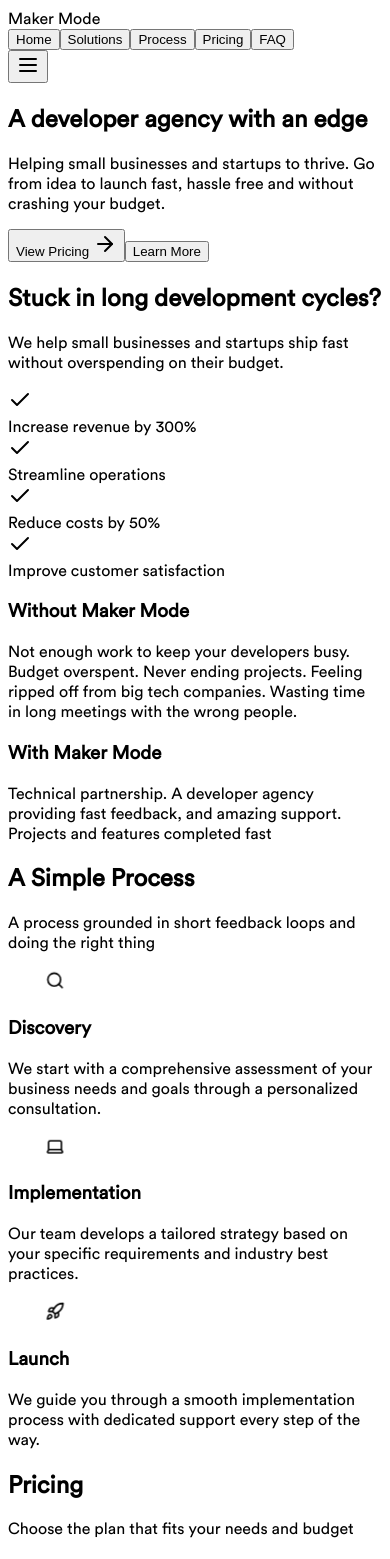
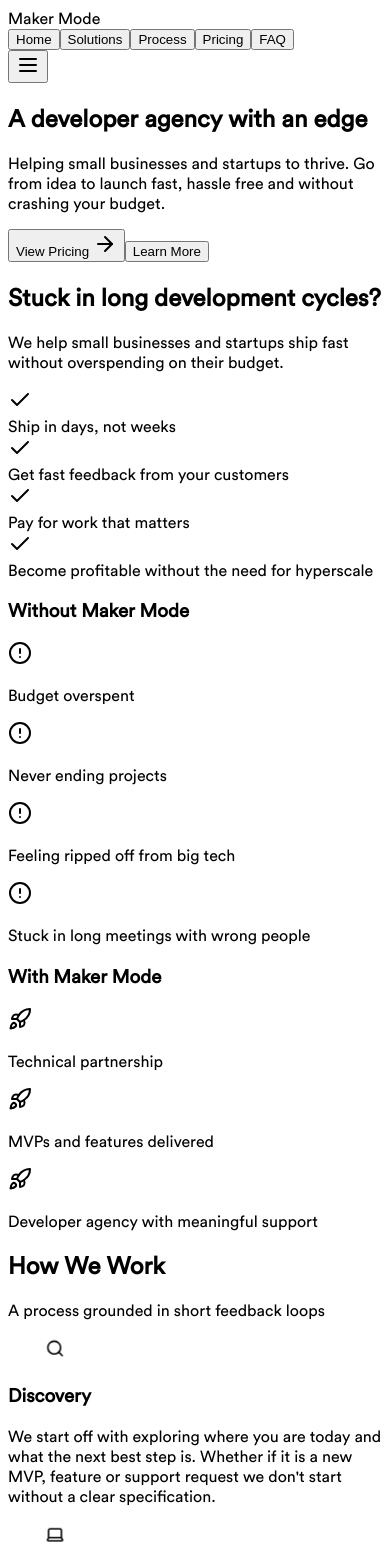
Before and after one commit to nimblegeek/MakerModeLanding, a React (Vite) app in the folder client/: page / in a window 390 px wide. Shown: the top 1559 px of the page. Built offline with nearby package versions, Linux system fonts and the light colour scheme.

Commit message:
styling and copy

```diff
--- a/client/src/components/FAQ.tsx
+++ b/client/src/components/FAQ.tsx
@@ -7,6 +7,7 @@
 
 export default function FAQ() {
   return (
+    <>
       <section id="faq" className="py-16">
         <div className="container mx-auto px-4">
           <div className="text-center mb-12">
@@ -90,5 +91,21 @@
           </Accordion>
         </div>
       </section>
+
+      <section className="py-16 bg-muted">
+        <div className="container mx-auto px-4 text-center">
+          <h2 className="text-4xl font-bold mb-6">Ready to launch that idea and get started?</h2>
+          <p className="text-muted-foreground mb-8 max-w-2xl mx-auto">
+            Book a call to discuss your project needs and see how we can help you build something amazing.
+          </p>
+          <a
+            href="https://cal.com/makermode/15min"
+            className="inline-flex items-center justify-center rounded-md bg-primary px-8 py-3 text-sm font-medium text-primary-foreground hover:bg-primary/90 transition-colors"
+          >
+            Book a Call
+          </a>
+        </div>
+      </section>
+    </>
   );
 }
--- a/client/src/components/Hero.tsx
+++ b/client/src/components/Hero.tsx
@@ -12,10 +12,10 @@
           transition={{ duration: 0.5 }}
           className="space-y-6"
         >
-          <h1 className="text-5xl md:text-6xl lg:text-7xl font-bold leading-[1.1] bg-gradient-to-r from-primary to-primary/60 bg-clip-text text-transparent">
+          <h1 className="text-6xl md:text-7xl lg:text-7xl font-bold leading-[1.2] bg-gradient-to-r from-primary to-primary/60 bg-clip-text text-transparent">
             A developer agency with an edge
           </h1>
-          <p className="text-md md:text-lg text-muted-foreground max-w-xl mx-auto">
+          <p className="text-lg md:text-lg text-muted-foreground max-w-xl mx-auto">
             Helping small businesses and startups to thrive. Go from idea to
             launch fast, hassle free and without crashing your budget.
           </p>
--- a/client/src/components/Problem.tsx
+++ b/client/src/components/Problem.tsx
@@ -1,12 +1,12 @@
 import { motion } from "framer-motion";
-import { Check } from "lucide-react";
+import { Check, AlertCircle, Rocket } from "lucide-react";
 import { Card } from "@/components/ui/card";
 
 const benefits = [
-  "Increase revenue by 300%",
-  "Streamline operations",
-  "Reduce costs by 50%",
-  "Improve customer satisfaction",
+  "Ship in days, not weeks",
+  "Get fast feedback from your customers",
+  "Pay for work that matters",
+  "Become profitable without the need for hyperscale",
 ];
 
 export default function Problem() {
@@ -20,7 +20,7 @@
           transition={{ duration: 0.5 }}
           className="text-center mb-12"
         >
-          <h2 className="text-6xl md:text-6xl font-bold">
+          <h2 className="text-6xl md:text-6xl font-bold leading-[1.17]">
             Stuck in long development cycles?
           </h2>
           <p className="mt-4 text-lg text-muted-foreground max-w-2xl mx-auto">
@@ -59,19 +59,44 @@
             className="grid gap-6"
           >
             <Card className="p-8">
-              <h3 className="text-xl font-semibold mb-4">Without Maker Mode</h3>
-              <p className="text-muted-foreground leading-relaxed">
-                Not enough work to keep your developers busy. Budget overspent.
-                Never ending projects. Feeling ripped off from big tech
-                companies. Wasting time in long meetings with the wrong people.
-              </p>
+              <h3 className="text-3xl font-semibold mb-4">Without Maker Mode</h3>
+              <div className="space-y-3 text-muted-foreground">
+
+                <div className="flex items-center gap-2">
+                  <AlertCircle className="w-5 h-5 flex-shrink-0" />
+                  <p className="leading-relaxed">Budget overspent</p>
+                </div>
+                <div className="flex items-center gap-2">
+                  <AlertCircle className="w-5 h-5 flex-shrink-0" />
+                  <p className="leading-relaxed">Never ending projects</p>
+                </div>
+                <div className="flex items-center gap-2">
+                  <AlertCircle className="w-5 h-5 flex-shrink-0" />
+                  <p className="leading-relaxed">Feeling ripped off from big tech</p>
+                </div>
+                <div className="flex items-center gap-2">
+                  <AlertCircle className="w-5 h-5 flex-shrink-0" />
+                  <p className="leading-relaxed">Stuck in long meetings with wrong people</p>
+                </div>
+              </div>
             </Card>
             <Card className="p-8 bg-primary text-primary-foreground">
-              <h3 className="text-xl font-semibold mb-4">With Maker Mode</h3>
-              <p className="text-primary-foreground/90 leading-relaxed">
-                Technical partnership. A developer agency providing fast
-                feedback, and amazing support. Projects and features completed fast<br />
-              </p>
+              <h3 className="text-3xl font-semibold mb-4">With Maker Mode</h3>
+
+              <div className="space-y-3 text-primary-foreground/90">
+                <div className="flex items-center gap-2">
+                  <Rocket className="w-5 h-5 flex-shrink-0" />
+                  <p className="leading-relaxed">Technical partnership</p>
+                </div>
+                <div className="flex items-center gap-2">
+                  <Rocket className="w-5 h-5 flex-shrink-0" />
+                  <p className="leading-relaxed">MVPs and features delivered</p>
+                </div>
+                <div className="flex items-center gap-2">
+                  <Rocket className="w-5 h-5 flex-shrink-0" />
+                  <p className="leading-relaxed">Developer agency with meaningful support</p>
+                </div>
+              </div>
             </Card>
           </motion.div>
         </div>
--- a/client/src/components/Process.tsx
+++ b/client/src/components/Process.tsx
@@ -12,25 +12,19 @@
     title: "Discovery",
     icon: Search,
     description:
-      "We start with a comprehensive assessment of your business needs and goals through a personalized consultation.",
-    details:
-      "During this 30-minute call, we'll discuss your current challenges, objectives, and how our solution can help you achieve your goals.",
+      "We start off with exploring where you are today and what the next best step is. Whether if it is a new MVP, feature or support request we don't start without a clear specification.",
   },
   {
     title: "Implementation",
     icon: Laptop,
     description:
-      "Our team develops a tailored strategy based on your specific requirements and industry best practices.",
-    details:
-      "We analyze your business processes, identify optimization opportunities, and create a detailed implementation plan.",
+      "During the development you get continuous updates with links to your product as your users would see it. We focus on rapid feedback loops and you are involved in every step of the process, if you are geeky enough ;)",
   },
   {
     title: "Launch",
     icon: Rocket,
     description:
-      "We guide you through a smooth implementation process with dedicated support every step of the way.",
-    details:
-      "Our expert team handles the technical setup, training, and ensures a seamless transition to the new system.",
+      "We deploy your product and provide you with the training and documentation needed until you are confident running it on your own.",
   },
 ];
 
@@ -45,9 +39,9 @@
           transition={{ duration: 0.5 }}
           className="text-center mb-12"
         >
-          <h2 className="text-6xl md:text-6xl font-bold">A Simple Process</h2>
+          <h2 className="text-6xl md:text-6xl font-bold">How We Work</h2>
           <p className="mt-4 text-lg text-muted-foreground max-w-2xl mx-auto">
-            A process grounded in short feedback loops and doing the right thing
+            A process grounded in short feedback loops
           </p>
         </motion.div>
 
```
Lines whose indentation alone changed are shown as unchanged.
